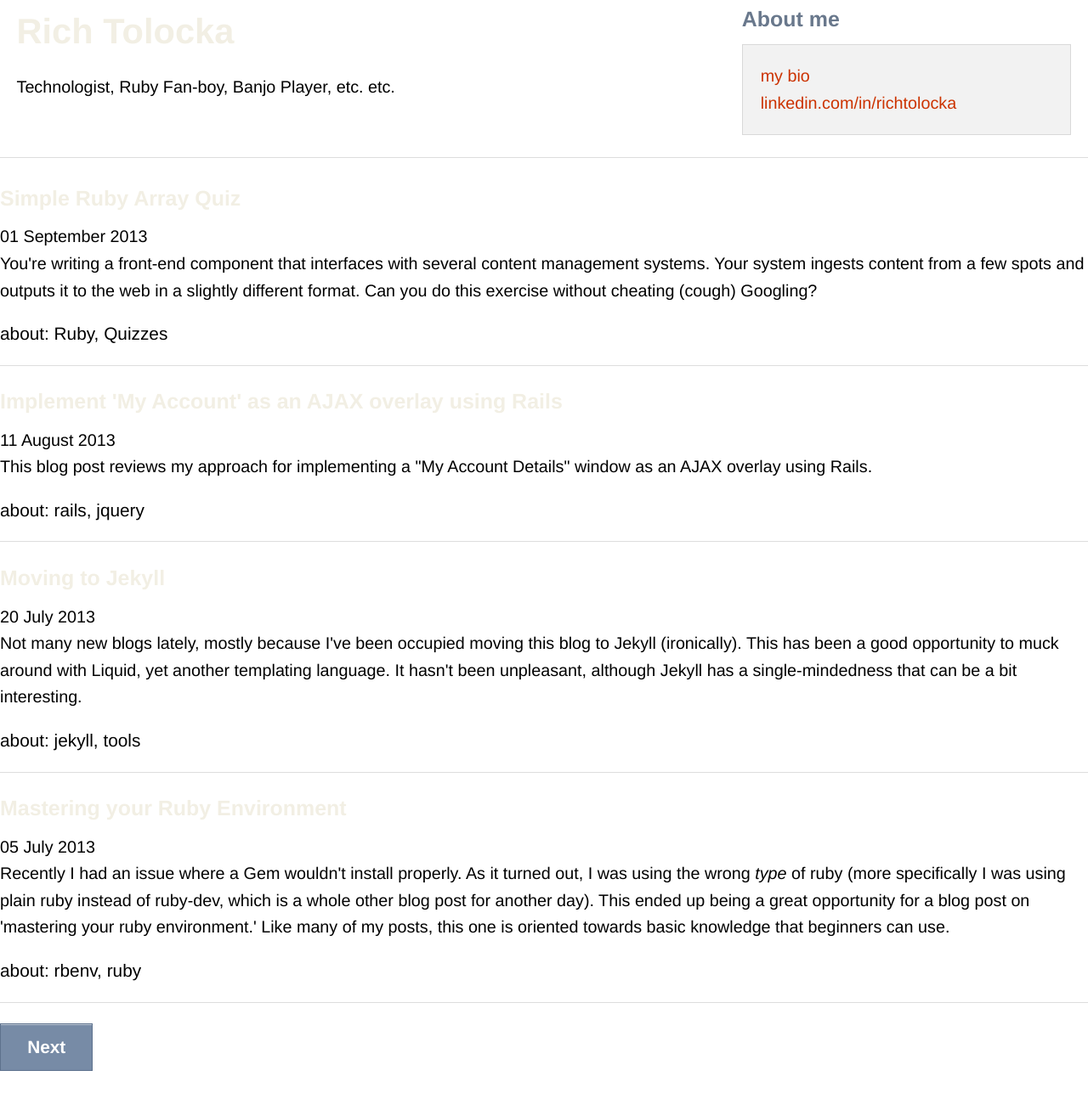
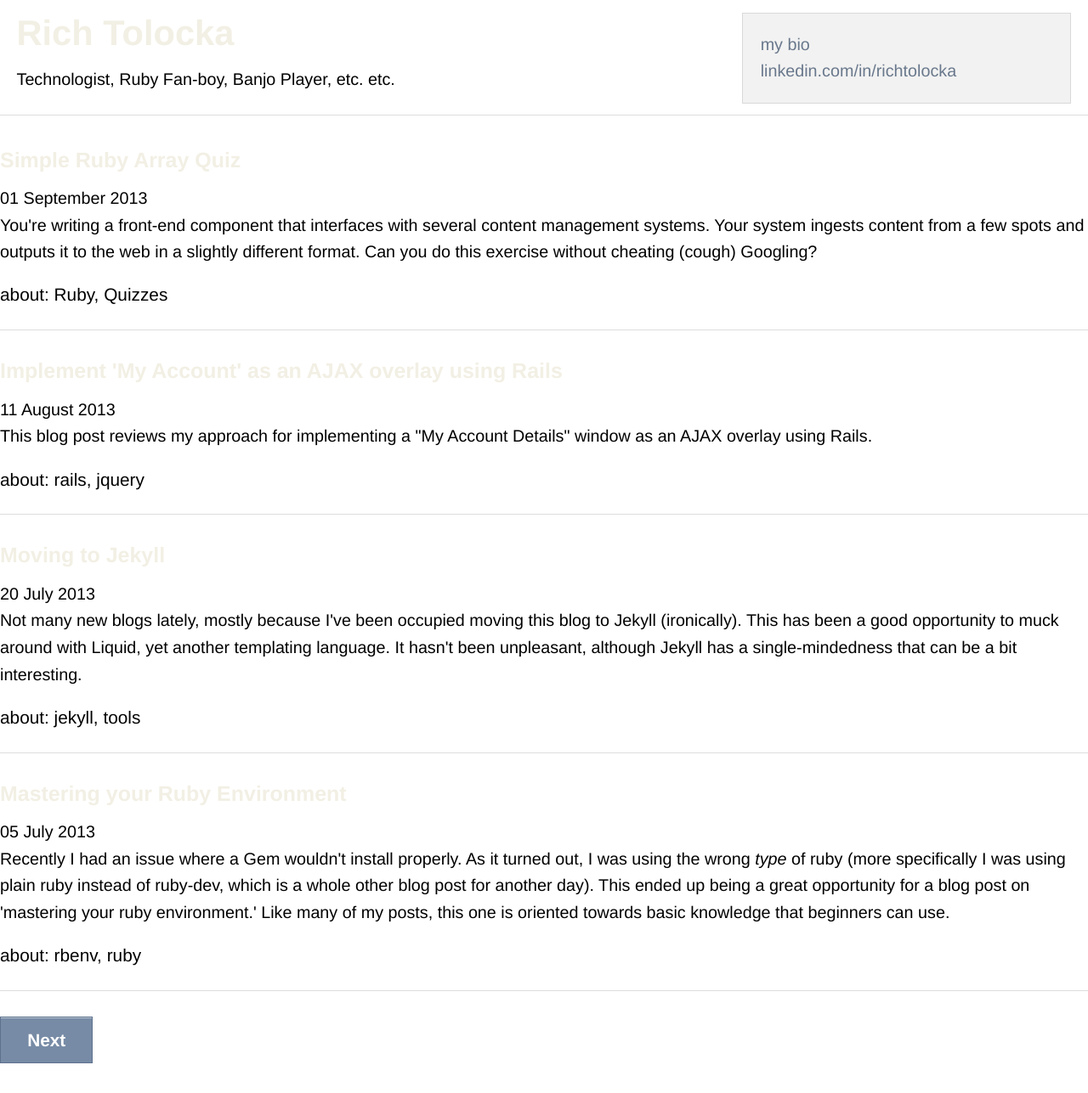
Before and after one commit to rtolocka/rtolocka.github.io, a Jekyll site: the page built from index.html, in a window 1280 px wide. Shown: the whole page at 85% size. Built offline with Jekyll 4.4.1, drawn with Linux system fonts in a browser that asks for light colours; Markdown is read by kramdown in place of the engine named in the settings; the list of posts is cut into pages by our own code.

Commit message:
Misc. improvements.

```diff
--- a/_layouts/default.html
+++ b/_layouts/default.html
@@ -12,14 +12,13 @@
 	<script src="/js/foundation.min.js"></script>
 </head>
 <body>
-	<div class="row">
+	<div class="row" id="top-container-panel">
 		<div class="large-8 columns">
 			<h1><a href="{{ site.url }}">Rich Tolocka</a></h1>
 			<p>Technologist, Ruby Fan-boy, Banjo Player, etc. etc.</p>
 		</div>
 		<div class="large-4 columns">
-		<h4>About me</h4>
-		<div class="panel">
+		<div class="panel" id="bio-panel">
 		<p>
 			<a href="/about.html">my bio</a><br />
 			<a href="http://www.linkedin.com/in/richtolocka" target="_blank">linkedin.com/in/richtolocka</a>
--- a/css/overrides.css
+++ b/css/overrides.css
@@ -18,8 +18,30 @@ pre {
 code {
   font-size: .7em; }
 
+/** Top Panel: adjustments to get top panel a bit better proprortioned. */
+h1 {
+  margin: 10px 0 10px 0; }
+
+#bio-panel {
+  margin: 15px 0 0 0; }
+
+hr {
+  margin: 30px 0 30px 0; }
+
+#top-container-panel {
+  postion: fixed; }
+
+/** Get anchor links in body text more visible. */
 p a {
   color: #CC3300 }
+
+/** Special handling for links in top panel. */
+.panel p a {
+  color: #69788c }
+
+.panel p a:hover {
+  color: #CC3300 }
+/** End special handling. */
 
 /** Change hovers to red. */
 a:hover {
```
Also changed, not shown: index.html (indentation only), 1 other file.
